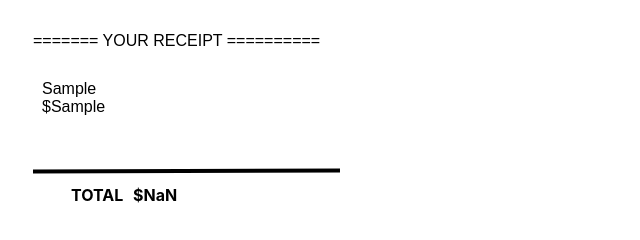
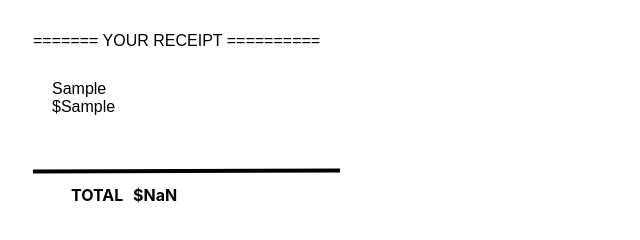
Before and after one commit to jessekathryn/groceryCalculator, a plain HTML site: page index.html in a window 1280 px wide. Both pictures are taken after typing "Sample", "Sample" into the empty fields and a click on the button "Calculate Total". Shown: the part 277-517 px from the top of the page, 0-640 px from the left. Drawn offline with Linux system fonts and the light colour scheme; a web font is replaced by a local one.

Commit message:
add list item margins

```diff
--- a/index.js
+++ b/index.js
@@ -20,13 +20,13 @@ function getItems() {
 
   let sum = 0;
   const ul = document.getElementById("ticket");
-  var li = document.createElement("li");
+  const li = document.createElement("li");
   items.forEach((item) => {
     li.innerHTML = `${item.article} $${item.amount}`;
+    li.classList.add("list-item")
     ul.appendChild(li),
     sum += Number(item.amount);
   });
 
-  console.log(items);
   document.getElementById("total").innerText = `TOTAL $${sum}`;
 }
--- a/styles.css
+++ b/styles.css
@@ -111,9 +111,9 @@
 }
 
 .tickets {
+  display: flex;
   position: absolute;
   width: 52px;
-  height: 19px;
   left: 38px;
   top: 352px !important;
 }
@@ -124,10 +124,10 @@
   list-style-type: none;
   width: 250px;
   word-spacing: 170px;
-  margin-top: 5px;
+  margin-top: -5px;
   margin-bottom: 5px;
 }
 
-.li {
-  margin: 10px;
+.list-item {
+  margin: 10px !important;
 }
```
